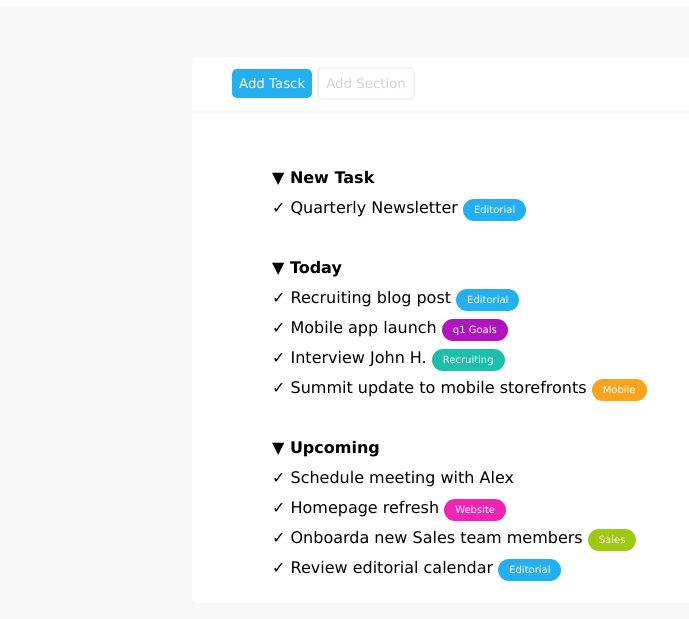
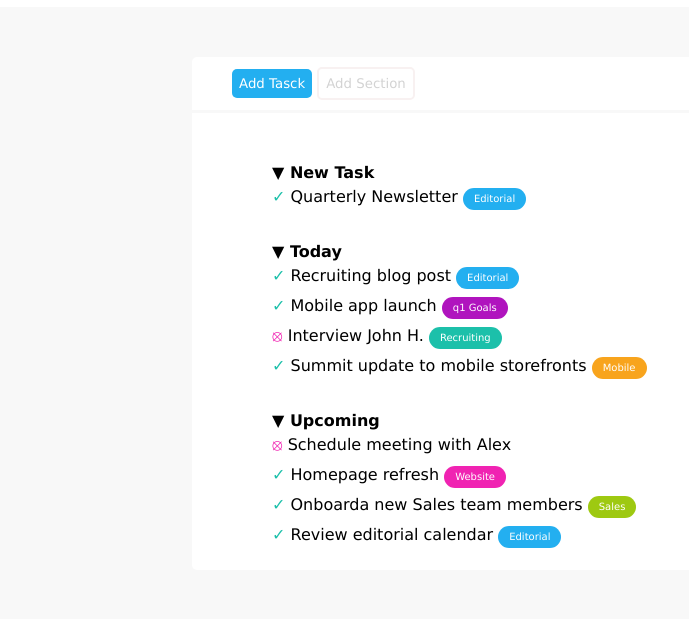
Before and after one commit to francescolucco/html-css-toboolist, a plain HTML site: page index.html in a window 1280 px wide. Shown: the part 63-682 px from the top of the page, without its empty margins (0-689 px from the left). Drawn offline with Linux system fonts and the light colour scheme.

Commit message:
aggiunta spunte

```diff
--- a/css/style.css
+++ b/css/style.css
@@ -129,3 +129,13 @@ p {
 .etichetta.azzurra {
   background-color: rgb(35, 175, 240);
 }
+
+.non-fatto::before {
+content: '\29BB';
+color: rgb(240, 35, 178);
+}
+
+.fatto::before {
+  content: '✓';
+  color: rgb(28, 192, 170);
+  }
--- a/index.html
+++ b/index.html
@@ -29,35 +29,35 @@
 
         <section class="contenitore-impegni">
 
-          <p class="title-section">&#9660 New Task</p>
-          <p>✓ Quarterly Newsletter
+          <div class="title-section">&#9660 New Task</div>
+          <p class="fatto"> Quarterly Newsletter
             <span class="etichetta azzurra">Editorial</span>
           </p>
 
-          <p class="title-section">&#9660 Today</p>
-          <p>✓ Recruiting blog post
+          <div class="title-section">&#9660 Today</div>
+          <p class="fatto"> Recruiting blog post
             <span class="etichetta azzurra">Editorial</span>
           </p>
-          <p>✓ Mobile app launch
+          <p class="fatto"> Mobile app launch
             <span class="etichetta viola">q1 Goals</span>
           </p>
-          <p>✓ Interview John H.
+          <p class="non-fatto"> Interview John H.
             <span class="etichetta verde acqua">Recruiting</span>
           </p>
-          <p>✓ Summit update to mobile storefronts
+          <p class="fatto"> Summit update to mobile storefronts
             <span class="etichetta arancione">Mobile</span>
           </p>
 
 
-          <p class="title-section">&#9660 Upcoming</p>
-          <p>✓ Schedule meeting with Alex</p>
-          <p>✓ Homepage refresh
+          <div class="title-section">&#9660 Upcoming</div>
+          <p class="non-fatto"> Schedule meeting with Alex</p>
+          <p class="fatto"> Homepage refresh
             <span class="etichetta rosa">Website</span>
           </p>
-          <p>✓ Onboarda new Sales team members
+          <p class="fatto"> Onboarda new Sales team members
             <span class="etichetta verde pisello">Sales</span>
           </p>
-          <p>✓ Review editorial calendar
+          <p class="fatto"> Review editorial calendar
             <span class="etichetta azzurra">Editorial</span>
           </p>
 
```
